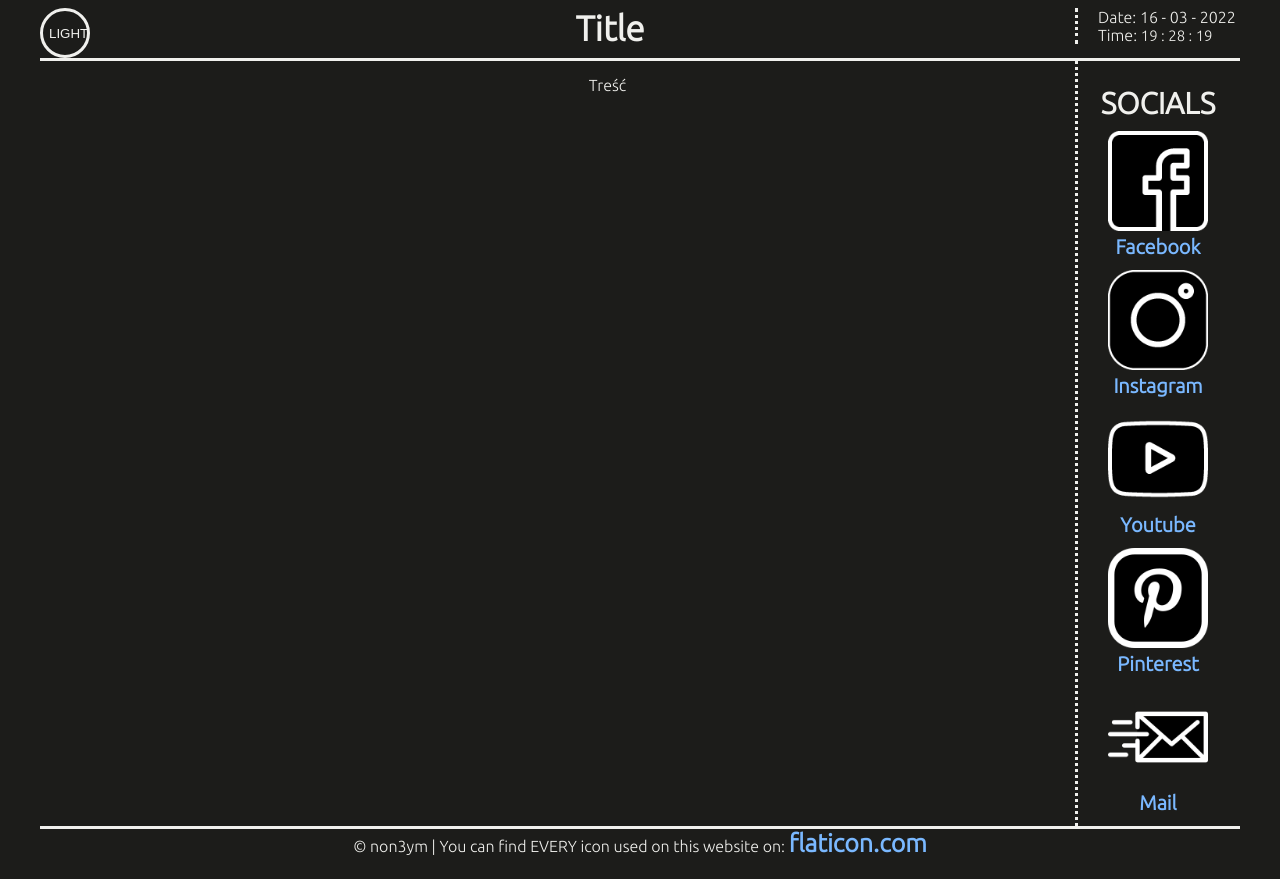
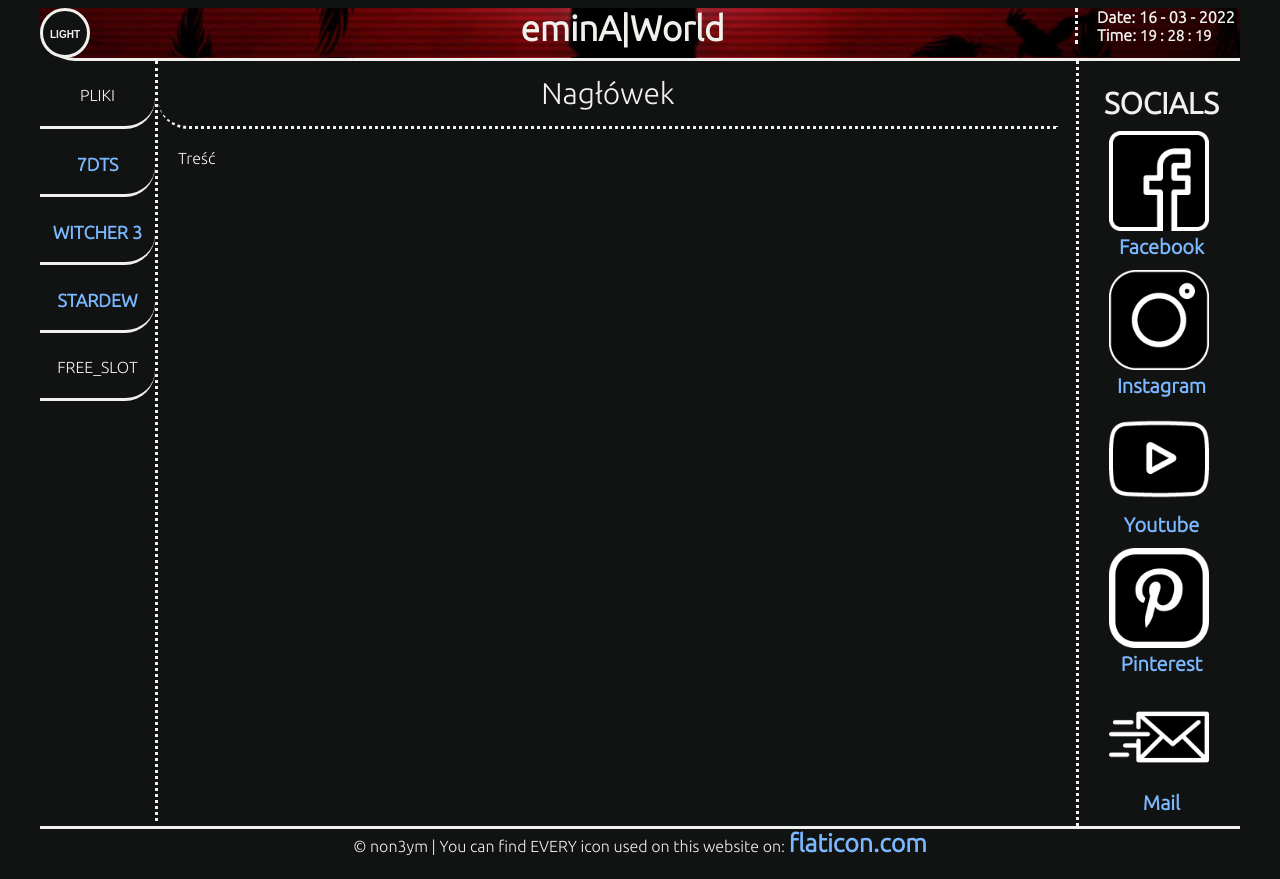
Before and after one commit to non3ym/non3ym.github.com, a plain HTML site: page index.html in a window 1280 px wide. Drawn offline with Linux system fonts and the light colour scheme; a script that the page names is missing.

Commit message:
Just another features

```diff
--- a/css/visuals.css
+++ b/css/visuals.css
@@ -13,16 +13,20 @@ body{
     --youtube-icon: url("../img/youtube_dark.png");
     --pinterest-icon: url("../img/pinterest_dark.png");
     --mail-icon: url("../img/mail_dark.png");
+    --header-bg: url("../img/header_background1.jpg");
+    --hover-effect: linear-gradient(90deg, rgba(0,0,0,1) 0%, rgba(255,255,255,1) 25%, rgba(255,255,255,1) 75%, rgba(0,0,0,1) 100%);
 }
 [data-mode="dark"]{
     --attachment-color: #7ab8ff;
-    --primary-color: #1c1c1a;
+    --primary-color: #111212;
     --secondary-color: #f0f0ed;
     --facebook-icon: url("../img/facebook_light.png");
     --instagram-icon: url("../img/instagram_light.png");
     --youtube-icon: url("../img/youtube_light.png");
     --pinterest-icon: url("../img/pinterest_light.png");
     --mail-icon: url("../img/mail_light.png");
+    --header-bg: url("../img/header_background0.jpg");
+    --hover-effect: linear-gradient(90deg, rgba(255,255,255,1) 0%, rgba(0,0,0,1) 25%, rgba(0,0,0,1) 75%, rgba(255,255,255,1) 100%);
 }
 
 #container{
@@ -35,7 +39,9 @@ body{
 #header{
     height: 50px;
     width: 100%;
+    border-bottom-left-radius: 35px;
     border-bottom: 3px solid var(--secondary-color);
+    background: var(--header-bg);
 }
 
 #light_icon{
@@ -50,7 +56,7 @@ body{
 }
 
 #middle_header{
-    width: 920px;
+    width: 895px;
     float: left;
     font-size: 35px;
     text-align: center;
@@ -60,14 +66,32 @@ body{
 #right_side_header{
     border-left: 3px dotted var(--secondary-color);
     float: left;
-    padding-left: 20px;
+    padding-left: 19px;
+}
+#files_bar{
+    float: left;
+    width: 115px;
+    height: 760px;
+    background: var(--primary-color);
+    border-right: 3px dotted var(--secondary-color);
+}
+.files_bar_item{
+    padding-top: 25px;
+    height: 40px;
+    text-align: center;
+    background: var(--primary-color);
+    border-bottom-right-radius: 30px;
+    border-bottom: 3px solid var(--secondary-color);
 }
 
+.files_bar_item:hover{
+
+    background: var(--hover-effect);
+}
 #content{
     padding-top: 15px;
     float: left;
-    width: 865px;
-    margin-left: 135px;
+    width: 900px;
     height: 740px;
     text-align: center;
 }
@@ -75,15 +99,15 @@ body{
 #sidebar{
     border-left: 3px dotted var(--secondary-color);
     float: left;
-    width: 160px;
-    margin-left: 35px;
+    width: 130px;
+    margin-left: 18px;
     height: 740px;
     text-align: center;
-    padding-top: 25px;
+    padding: 25px 0px 0px 0px;
 }
 
 img{
-    margin-top: 15px;
+    margin: 15px 0px 0px 0px;
     width: 100px;
     height: 100px;
 }
@@ -127,13 +151,35 @@ a{
     color: var(--attachment-color);
 }
 .title{
+    margin-left: 25px;
     font-size: 30px;
     font-weight: 900;
     color: var(--secondary-color);
 }
 .secondary_title{
+    margin-left: 35px;
     font-size: 20px;
     font-weight: 900;
     text-decoration: none;
     color: var(--attachment-color);
 }
+#button_text{
+    font-weight: 900;
+    font-size: 10px;
+}
+.article_title{
+    font-size: 30px;
+    height: 50px;
+    border-bottom-left-radius: 30px;
+    border-bottom: 3px dotted var(--secondary-color);
+}
+.article_content{
+    text-indent: 20px;
+    text-align: left;
+    margin-top: 20px;
+}
+a.file_attachment{
+    text-decoration: none;
+    font-size: 18px;
+	cursor: pointer;
+}
--- a/index.html
+++ b/index.html
@@ -2,10 +2,10 @@
 <html lang="pl">
 
 <head>
-	<title>Naruto</title>
+	<title>A|W</title>
 	<meta charset="utf-8">
 
-    <link rel="icon" href="img/icon.ico">
+    <link rel="icon" href="img/iconw.jpg">
 	<link href="css/visuals.css" type="text/css" rel="stylesheet"/>
     <link href="https://fonts.googleapis.com/css2?family=Ubuntu:wght@300&display=swap" rel="stylesheet">
     <link href="https://fonts.googleapis.com/css2?family=Roboto:wght@300&display=swap" rel="stylesheet">
@@ -19,17 +19,27 @@
 
             <button id="light_icon" onclick="darkm()"><span id="button_text">LIGHT</span></button>
 
-            <div class="title" id="middle_header">Title</div>
+            <div class="title" id="middle_header">eminA|World</div>
 
             <div id="right_side_header">
-                <label>Date: <span id="today" style="height: 20px; margin-bottom: 2px;"></span></label><br/>
-                <label>Time: <span id="timer" style="height: 20px; font-size: 15px;"></span></label>
+                <label style="font-weight: 900;">Date: <span id="today" style="height: 20px; margin-bottom: 2px; font-weight: 900;"></span></label><br/>
+                <label style="font-weight: 900;">Time: <span id="timer" style="height: 20px; font-size: 15px; font-weight: 900;"></span></label>
             </div>
             <div style="clear: both;"></div>
         </div>
 
+        <div>
+            <div id="files_bar">
+                <div class="files_bar_item">PLIKI</div>
+                <a target="_blank" class="file_attachment" href="https://megawrzuta.pl/download/65d0691a37e7d514d171da6a0e620e5f.html"><div class="files_bar_item">7DTS</div></a>
+                <a target="_blank" class="file_attachment" href="files/The_Witcher_3.zip"><div class="files_bar_item">WITCHER 3</div></a>
+                <a target="_blank" class="file_attachment" href="files/StardewValley.zip"><div class="files_bar_item">STARDEW</div></a>
+                <div class="files_bar_item">FREE_SLOT</div>
+            </div>
+
             <div id="content">
-            Treść
+                <div class="article_title">Nagłówek</div>
+                <div class=article_content>Treść</div>
             </div>
 
             <div id="sidebar">
@@ -53,6 +63,7 @@
 
             </div>
             <div style="clear:both;"></div>
+        </div>
 
         <div id="footer">
             <span>
```
Also changed, not shown: img/header_background.jpg (added), img/header_background0.jpg (added), img/header_background1.jpg (added), img/icon.jpg (added), img/icon.png (added), img/iconw.jpg (added), 2 other files. Lines whose indentation alone changed are shown as unchanged.
